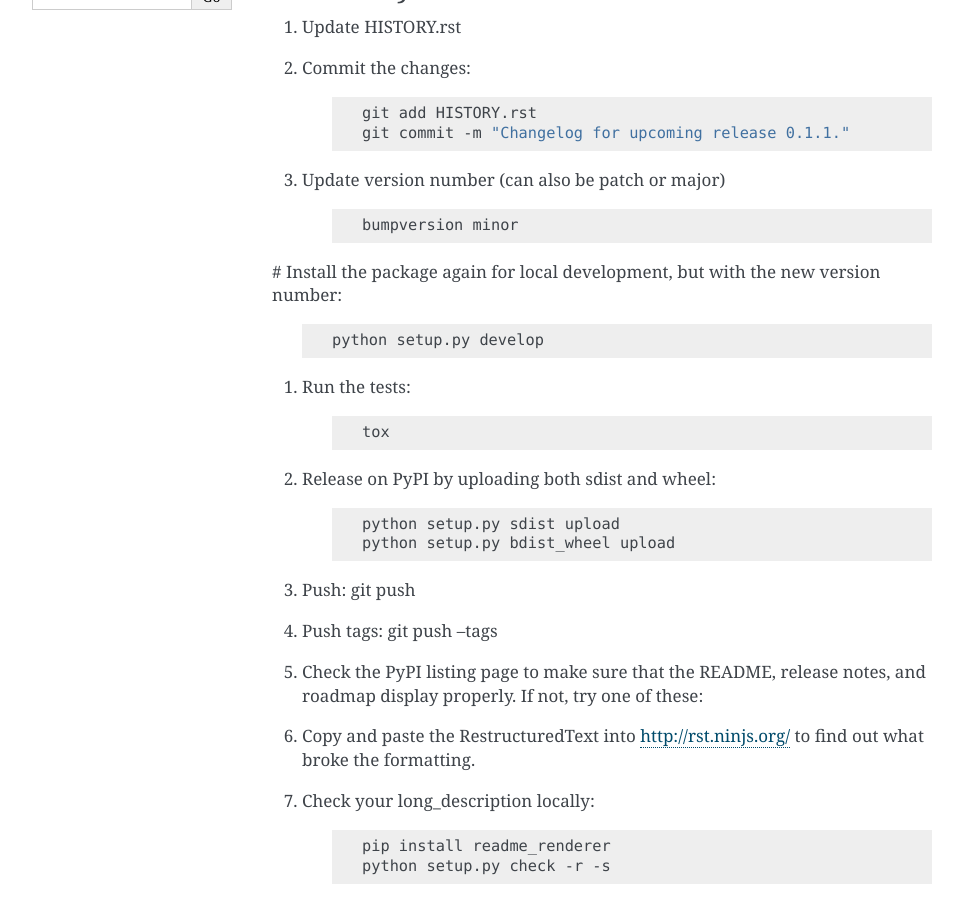
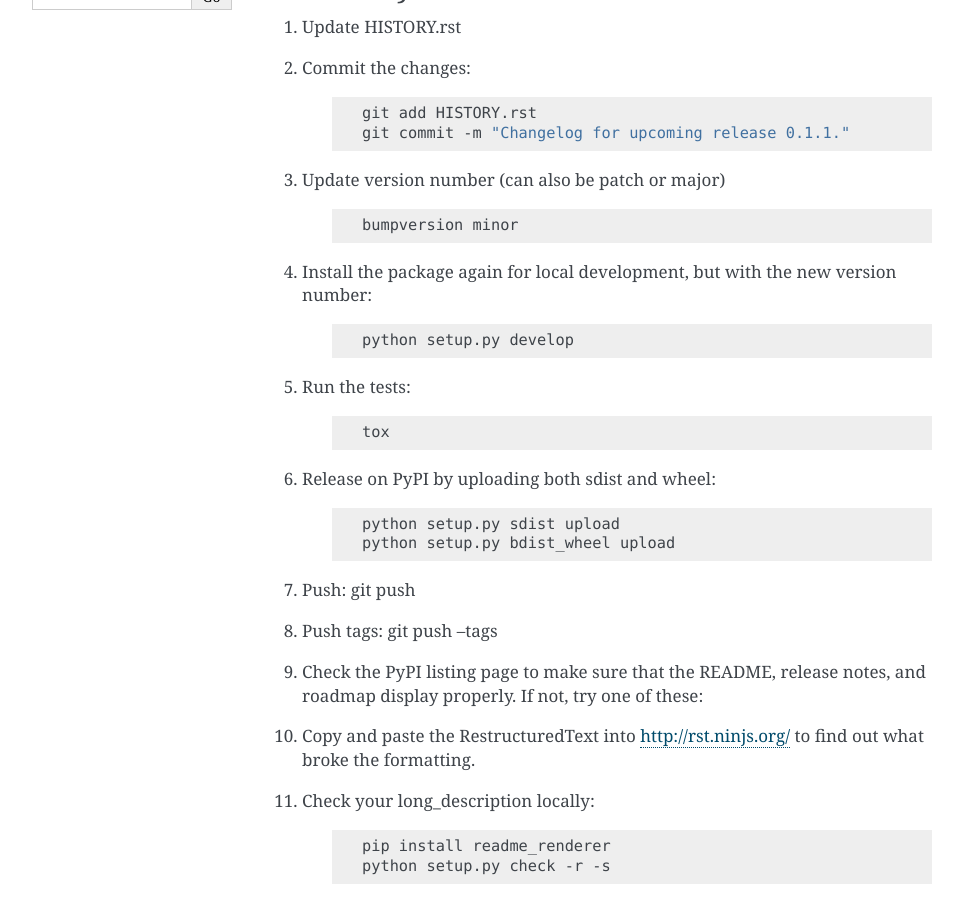
Before and after one commit to audreyfeldroy/cookiecutter-pypackage, a Sphinx documentation site: the page built from docs/pypi_release_checklist.rst, in a window 1280 px wide and 900 px high, scrolled down 350 px. Shown: the whole window, without its empty margins (148-1111 px from the left). Built offline with Sphinx 7.4.7, drawn with Linux system fonts in a browser that asks for light colours.

```diff
--- a/docs/pypi_release_checklist.rst
+++ b/docs/pypi_release_checklist.rst
@@ -30,7 +30,7 @@ For Every Release
 
         bumpversion minor
 
-# Install the package again for local development, but with the new version number:
+#. Install the package again for local development, but with the new version number:
 
     .. code-block:: bash
 
```
